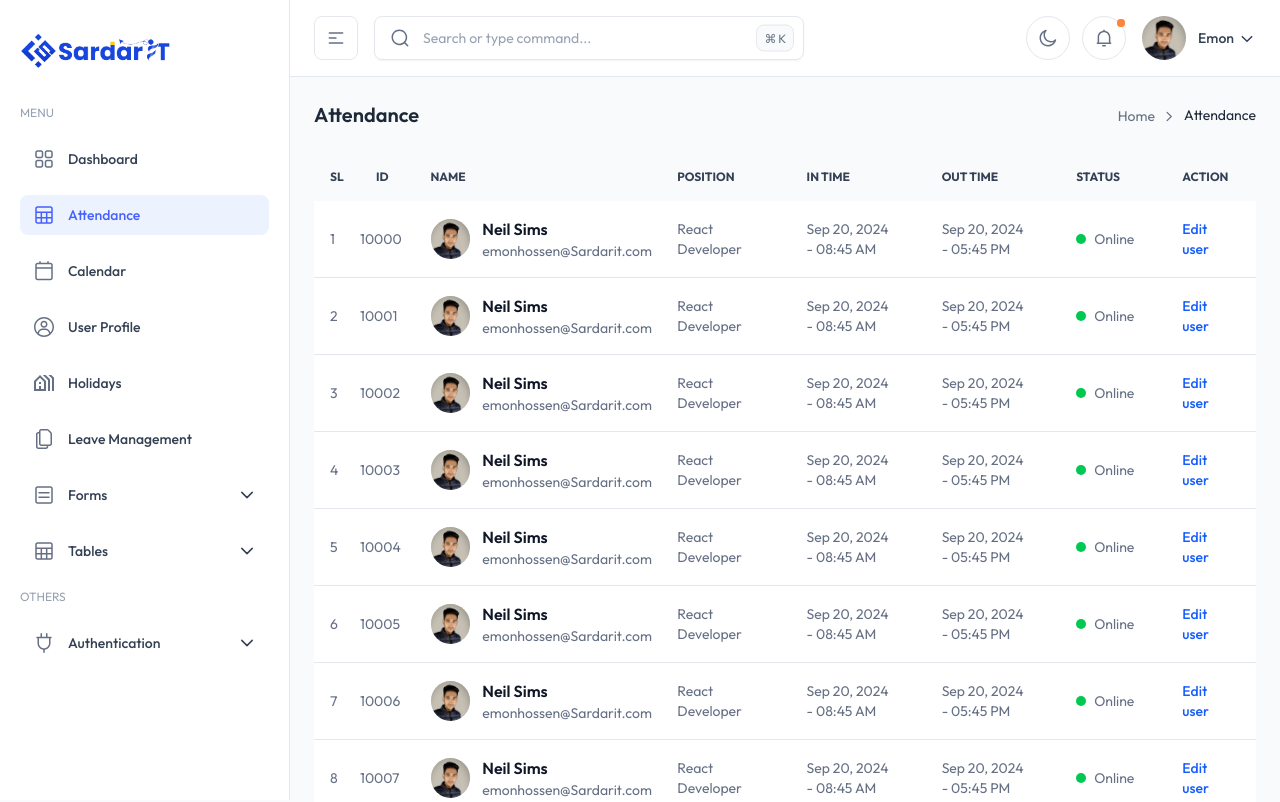
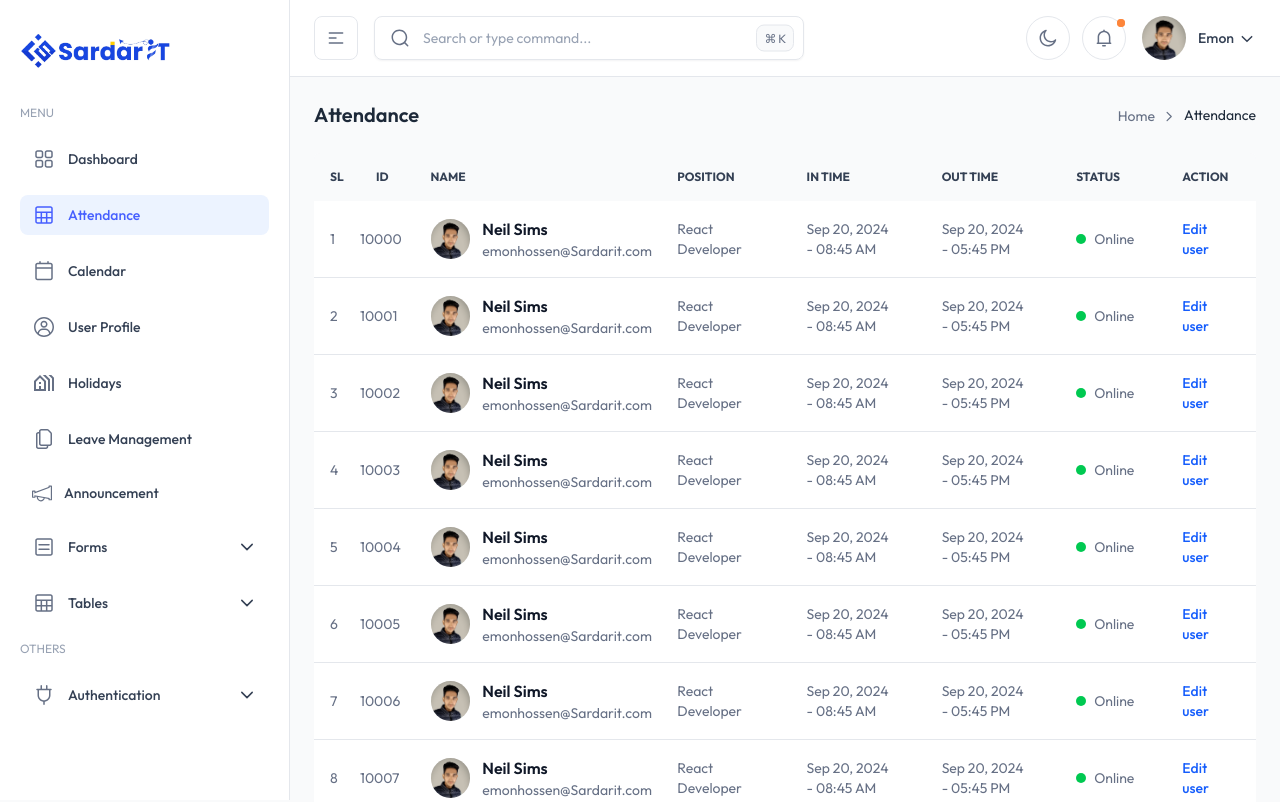
Before and after one commit to mdemong87/hrms, a Next.js app: page /attendance in a window 1280 px wide. Shown: the top 802 px of the page. Built offline with nearby package versions, Linux system fonts and the light colour scheme.

Commit message:
added announce page

```diff
--- a/src/layout/AppSidebar.tsx
+++ b/src/layout/AppSidebar.tsx
@@ -4,6 +4,7 @@ import Link from "next/link";
 import { usePathname } from "next/navigation";
 import React, { useCallback, useEffect, useRef, useState } from "react";
 import { MdOutlineHolidayVillage } from "react-icons/md";
+import { TfiAnnouncement } from "react-icons/tfi";
 import { useSidebar } from "../context/SidebarContext";
 import {
   CalenderIcon,
@@ -57,6 +58,11 @@ const navItems: NavItem[] = [
     path: "/leave",
   },
 
+  {
+    icon: <TfiAnnouncement className="text-xl" />,
+    name: "Announcement",
+    path: "/announcement",
+  },
   {
     name: "Forms",
     icon: <ListIcon />,
```
